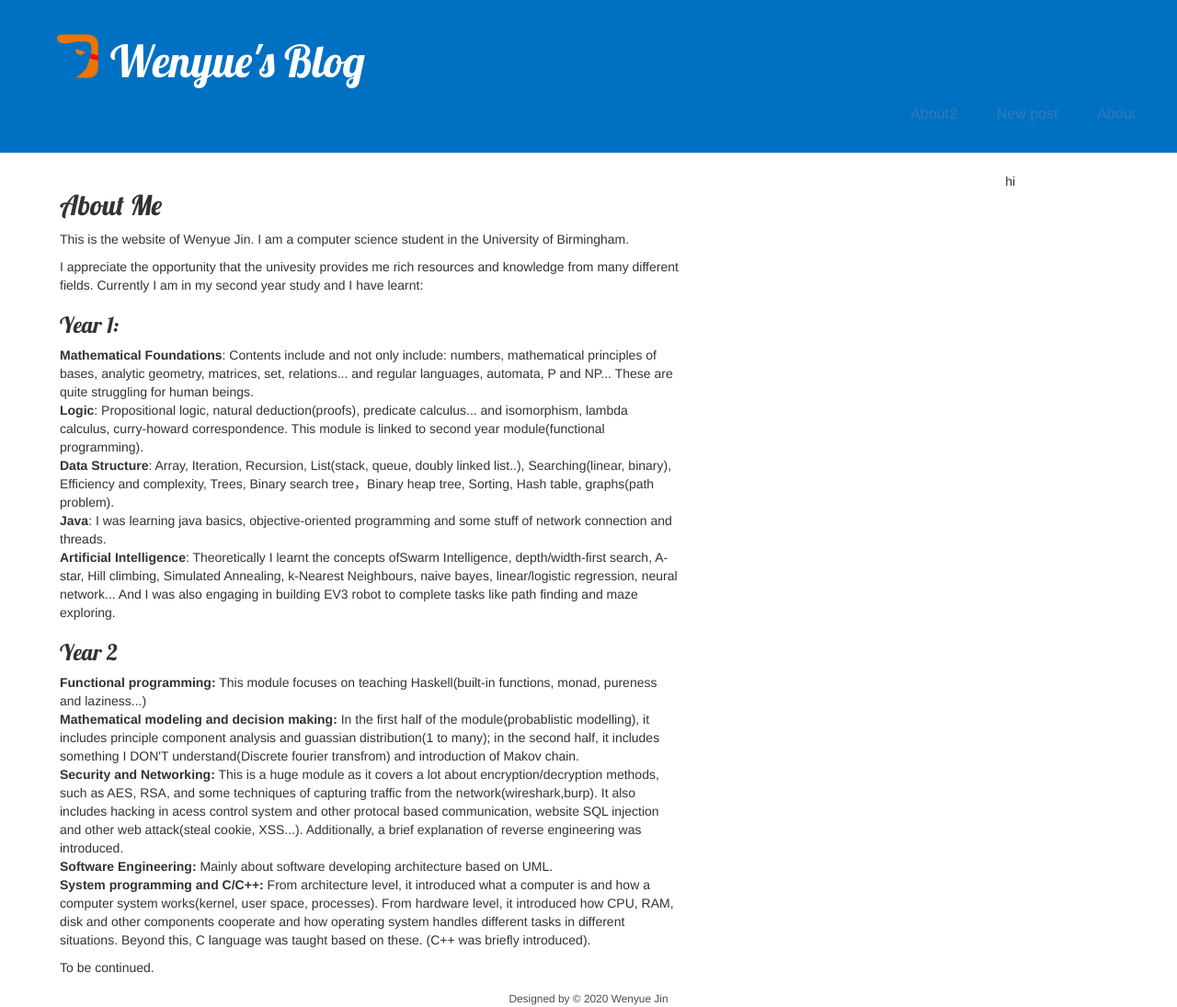
After one commit to jwyhhh123/Django-blog, a Django app: page /about/ in a window 1280 px wide. The commit adds this page. Shown: the whole page at 92% size. Run offline with Django 3.2, Linux system fonts and the light colour scheme; the visitor is signed in with stand-in values (Sample User, id 1); some libraries are stand-ins or nearby versions.

Commit message:
added tags and more complex structure to the web.

```diff
--- a/blog/static/css/blog.css
+++ b/blog/static/css/blog.css
@@ -5,14 +5,40 @@
     padding: 20px 20px 20px 40px;
 }
 
-.page-header h1, .page-header h1 a, .page-header h1 a:visited, .page-header h1 a:active {
+.header-icon h1, .header-icon h1 a, .header-icon h1 a:visited, .header-icon h1 a:active {
     color: #ffffff;
     font-size: 36pt;
     text-decoration: none;
 }
 
+.menu-icon {
+    width: 50px;
+    height: 50px;
+    border-radius: 4px;
+    margin-left: 20px;
+    margin-top: 16px;
+    margin-right: 10px;
+}
+
+.header-icon {
+    display: flex;
+}
+
 .content {
     margin-left: 40px;
+}
+
+.content-container {
+    display: flex;
+}
+
+.row {
+    width: 85%;
+    margin-left: 50px;
+}
+
+.row-2 {
+    width: 15%;
 }
 
 h1, h2, h3, h4 {
@@ -20,6 +46,7 @@ h1, h2, h3, h4 {
 }
 
 .date {
+    float: right;
     color: #828282;
 }
 
@@ -31,17 +58,46 @@ h1, h2, h3, h4 {
     width: 100%;
 }
 
-.top-menu, .top-menu:hover, .top-menu:visited {
-    color: #ffffff;
-    float: right;
-    font-size: 26pt;
+.post {
+    margin-left: 50px;
+    margin-bottom: 60px;
     margin-right: 20px;
-}
-
-.post {
-    margin-bottom: 70px;
 }
 
 .post h2 a, .post h2 a:visited {
     color: #000000;
 }
+
+.nav li, .nav a {
+    margin-bottom: 0;
+    display: inline-block;
+    * display:inline;
+    float: right;
+    zoom:1
+}
+
+.nav__item {
+    display: table-cell;
+    margin-right: 10px;
+    padding-left:.2em
+}
+
+.nav__link {
+    font-size: 12pt;
+}
+
+.copyright {
+    display: block;
+    margin-top: .5em;
+    color: #4C4C4C;
+    text-align: center;
+    clear:both
+}
+
+.footer {
+    position: absolute;
+    width: 100%;
+    height: 10px;
+    z-index: 10;
+    text-align: center;
+}
--- /dev/null
+++ b/blog/templates/blog/about.html
@@ -0,0 +1,45 @@
+{% extends 'blog/base.html' %}
+
+{% block content %}
+    <h2>About Me</h2>
+    <p>This is the website of Wenyue Jin. I am a computer science student in the University of Birmingham.</p>
+
+I appreciate the opportunity that the univesity provides me rich resources and knowledge from many different fields. Currently I am in my second year study and I have learnt:
+
+<h3>Year 1:</h3>
+	<p>
+	<strong>Mathematical Foundations</strong>: Contents include and not only include: numbers, mathematical principles of bases, analytic geometry, matrices, set, relations... and regular languages, automata, P and NP... These are quite struggling for human beings.
+
+	<br>
+	<strong>Logic</strong>: Propositional logic, natural deduction(proofs), predicate calculus... and isomorphism, lambda calculus, curry-howard correspondence. This module is linked to second year module(functional programming).
+
+	<br>
+	<strong>Data Structure</strong>: Array, Iteration, Recursion, List(stack, queue, doubly linked list..), Searching(linear, binary), Efficiency and complexity, Trees, Binary search tree，Binary heap tree, Sorting, Hash table, graphs(path problem).
+
+	<br>
+	<strong>Java</strong>: I was learning java basics, objective-oriented programming and some stuff of network connection and threads.
+
+	<br>
+	<strong>Artificial Intelligence</strong>: Theoretically I learnt the concepts ofSwarm Intelligence, depth/width-first search, A-star, Hill climbing, Simulated Annealing, k-Nearest Neighbours, naive bayes, linear/logistic regression, neural network... And I was also engaging in building EV3 robot to complete tasks like path finding and maze exploring.
+
+	</p>
+
+<h3>Year 2</h3>
+	<p>
+	<strong>Functional programming:</strong> This module focuses on teaching Haskell(built-in functions, monad, pureness and laziness...)
+
+	<br>
+	<strong>Mathematical modeling and decision making:</strong> In the first half of the module(probablistic modelling), it includes principle component analysis and guassian distribution(1 to many); in the second half, it includes something I DON'T understand(Discrete fourier transfrom) and introduction of Makov chain.
+
+	<br>
+	<strong>Security and Networking:</strong> This is a huge module as it covers a lot about encryption/decryption methods, such as AES, RSA, and some techniques of capturing traffic from the network(wireshark,burp). It also includes hacking in acess control system and other protocal based communication, website SQL injection and other web attack(steal cookie, XSS...). Additionally, a brief explanation of reverse engineering was introduced.
+
+	<br>
+	<strong>Software Engineering:</strong> Mainly about software developing architecture based on UML.
+
+	<br>
+	<strong>System programming and C/C++:</strong> From architecture level, it introduced what a computer is and how a computer system works(kernel, user space, processes). From hardware level, it introduced how CPU, RAM, disk and other components cooperate and how operating system handles different tasks in different situations. Beyond this, C language was taught based on these. (C++ was briefly introduced).
+
+    </p>
+	<p>To be continued.</p>
+{% endblock %}
--- a/blog/templates/blog/base.html
+++ b/blog/templates/blog/base.html
@@ -11,18 +11,39 @@
     </head>
     <body>
         <div class="page-header">
-            {% if user.is_authenticated %}
-                <a href="{% url 'post_new' %}" class="top-menu"><span class="glyphicon glyphicon-plus"></span></a>
-            {% endif %}
-            <h1><a href="/">Wenyue's Blog</a></h1>
+            <div class="header-icon">
+                <a href="/"><img src="{% static '/images/icon.png' %}" alt="icon" class="menu-icon"></a>
+                <h1><a href="/">Wenyue's Blog</a></h1>
+            </div>
+            <nav class="navbox js-nav-menu" role="navigation">
+                <ul class="nav nav--primary nav--inline">
+                    <li class="nav__item">
+                        <a href="{% url 'about' %}" class="nav__link">About</a>
+                    </li>
+                    <li class="nav__item">
+                        {% if user.is_authenticated %}
+                            <a href="{% url 'post_new' %}" class="nav__link">New post</a>
+                        {% endif %}
+                    </li>
+                    <li class="nav__item">
+                        <a href="{% url 'about' %}" class="nav__link">About2</a>
+                    </li>
+                </ul>
+            </nav>
         </div>
-        <div class="content container">
+        <div class="content-container">
             <div class="row">
                 <div class="col-md-8">
-                {% block content %}
-                {% endblock %}
+                    {% block content %}
+                    {% endblock %}
                 </div>
+            </div>
+            <div class="row-2">
+                <p>hi</p>
             </div>
         </div>
     </body>
+    <footer>
+        <small class="copyright">Designed by &copy; 2020 Wenyue Jin</small>
+    </footer>
 </html>
--- a/blog/urls.py
+++ b/blog/urls.py
@@ -7,4 +7,5 @@ urlpatterns = [
     path('post/new/', views.post_new, name='post_new'),
     path('post/<int:pk>/edit/', views.post_edit, name='post_edit'),
     path('post/<pk>/remove/', views.post_remove, name='post_remove'),
+    path('about/', views.about, name='about'),
 ]
--- a/blog/views.py
+++ b/blog/views.py
@@ -44,3 +44,6 @@ def post_remove(request, pk):
     post = get_object_or_404(Post, pk=pk)
     post.delete()
     return redirect('post_list')
+
+def about(request):
+    return render(request, 'blog/about.html', {})
```
Also changed, not shown: blog/static/images/icon.png (added).
